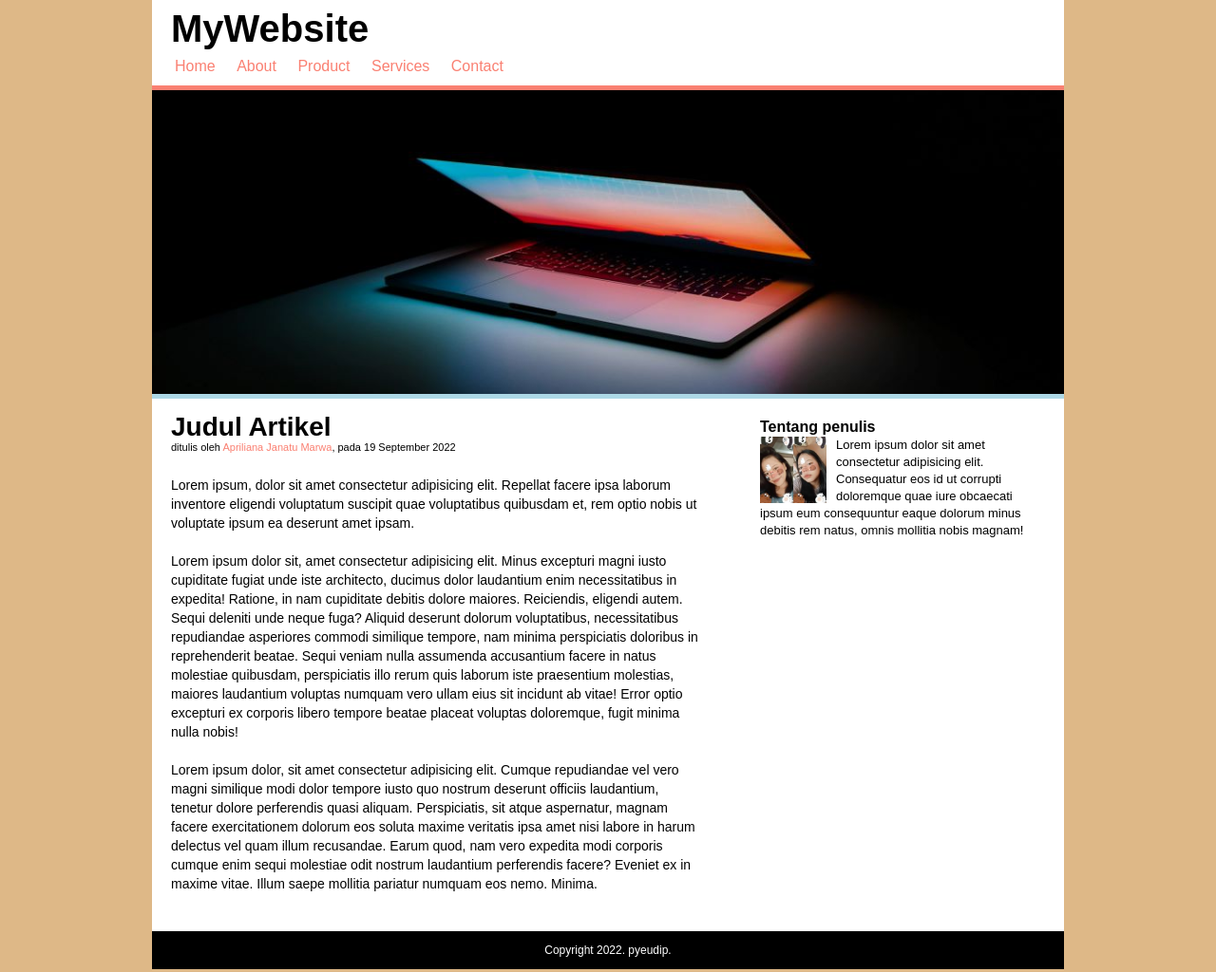
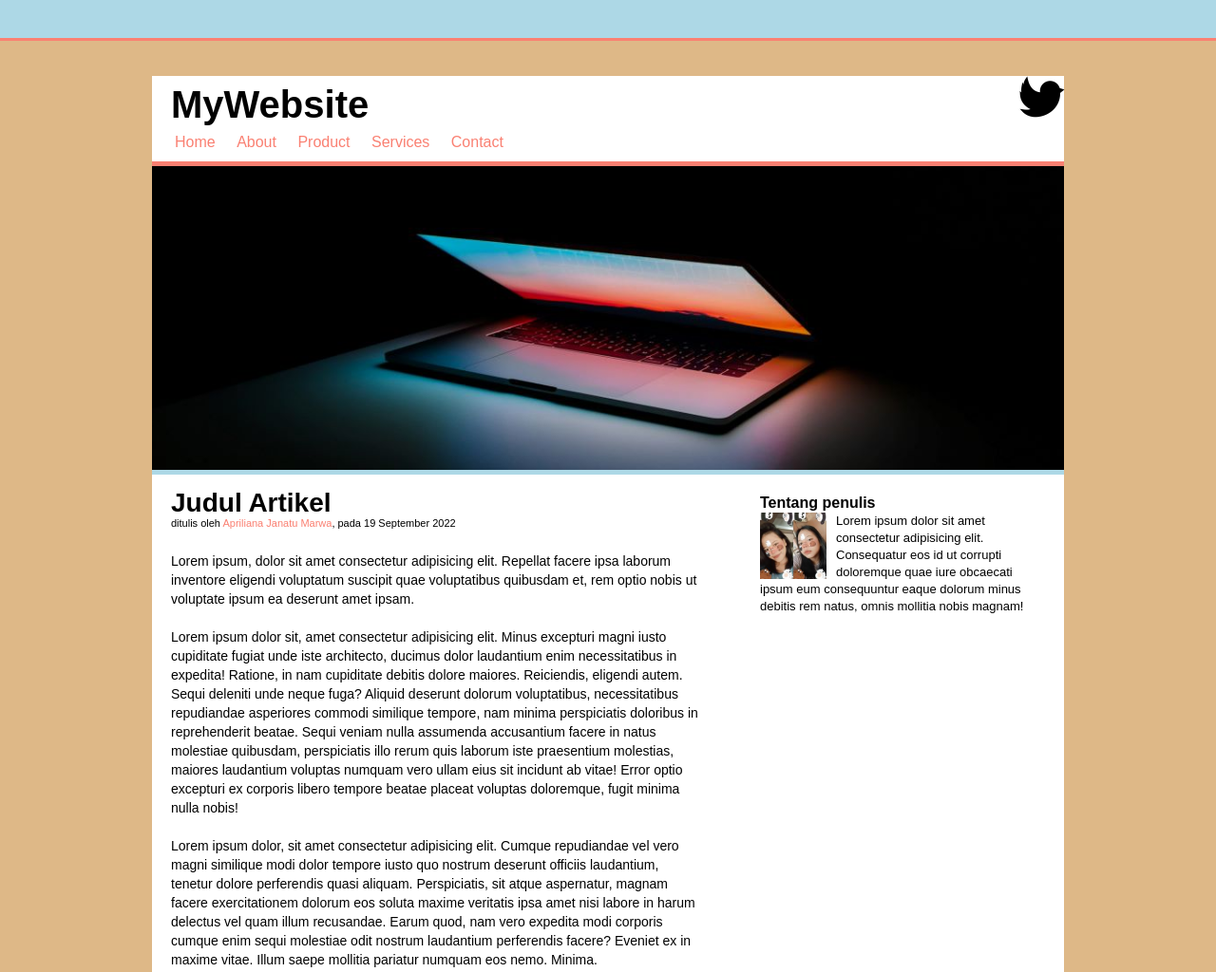
Before and after one commit to pyeudip/pyb2, a plain HTML site: page index.html in a window 1280 px wide. Shown: the top 1024 px of the page at 95% size. Drawn offline with Linux system fonts and the light colour scheme.

Commit message:
first commit

```diff
--- a/index.html
+++ b/index.html
@@ -7,8 +7,13 @@
     <link rel="stylesheet" href="style.css" />
     <title>Box-model</title>
   </head>
-  <body></body>
+  <body>
+    <div class="top-bar"></div>
+
     <div class="conttainer">
+      <a href="http://twitter.com/ajmarwa_" class="twit" target="_blank"
+        >@ajmarwa_</a
+      >
       <div class="header">
         <h1 class="judul">MyWebsite</h1>
         <ul>
@@ -23,18 +28,55 @@
       <div class="content cf">
         <div class="main">
           <h2>Judul Artikel</h2>
-            <p class="penulis">ditulis oleh <a href="">Apriliana Janatu Marwa</a>, pada 19 September 2022</p>
+          <p class="penulis">
+            ditulis oleh <a href="">Apriliana Janatu Marwa</a>, pada 19
+            September 2022
+          </p>
 
-            <p>Lorem ipsum, dolor sit amet consectetur adipisicing elit. Repellat facere ipsa laborum inventore eligendi voluptatum suscipit quae voluptatibus quibusdam et, rem optio nobis ut voluptate ipsum ea deserunt amet ipsam.</p>
+          <p>
+            Lorem ipsum, dolor sit amet consectetur adipisicing elit. Repellat
+            facere ipsa laborum inventore eligendi voluptatum suscipit quae
+            voluptatibus quibusdam et, rem optio nobis ut voluptate ipsum ea
+            deserunt amet ipsam.
+          </p>
 
-            <p>Lorem ipsum dolor sit, amet consectetur adipisicing elit. Minus excepturi magni iusto cupiditate fugiat unde iste architecto, ducimus dolor laudantium enim necessitatibus in expedita! Ratione, in nam cupiditate debitis dolore maiores. Reiciendis, eligendi autem. Sequi deleniti unde neque fuga? Aliquid deserunt dolorum voluptatibus, necessitatibus repudiandae asperiores commodi similique tempore, nam minima perspiciatis doloribus in reprehenderit beatae. Sequi veniam nulla assumenda accusantium facere in natus molestiae quibusdam, perspiciatis illo rerum quis laborum iste praesentium molestias, maiores laudantium voluptas numquam vero ullam eius sit incidunt ab vitae! Error optio excepturi ex corporis libero tempore beatae placeat voluptas doloremque, fugit minima nulla nobis!</p>
+          <p>
+            Lorem ipsum dolor sit, amet consectetur adipisicing elit. Minus
+            excepturi magni iusto cupiditate fugiat unde iste architecto,
+            ducimus dolor laudantium enim necessitatibus in expedita! Ratione,
+            in nam cupiditate debitis dolore maiores. Reiciendis, eligendi
+            autem. Sequi deleniti unde neque fuga? Aliquid deserunt dolorum
+            voluptatibus, necessitatibus repudiandae asperiores commodi
+            similique tempore, nam minima perspiciatis doloribus in
+            reprehenderit beatae. Sequi veniam nulla assumenda accusantium
+            facere in natus molestiae quibusdam, perspiciatis illo rerum quis
+            laborum iste praesentium molestias, maiores laudantium voluptas
+            numquam vero ullam eius sit incidunt ab vitae! Error optio excepturi
+            ex corporis libero tempore beatae placeat voluptas doloremque, fugit
+            minima nulla nobis!
+          </p>
 
-            <p>Lorem ipsum dolor, sit amet consectetur adipisicing elit. Cumque repudiandae vel vero magni similique modi dolor tempore iusto quo nostrum deserunt officiis laudantium, tenetur dolore perferendis quasi aliquam. Perspiciatis, sit atque aspernatur, magnam facere exercitationem dolorum eos soluta maxime veritatis ipsa amet nisi labore in harum delectus vel quam illum recusandae. Earum quod, nam vero expedita modi corporis cumque enim sequi molestiae odit nostrum laudantium perferendis facere? Eveniet ex in maxime vitae. Illum saepe mollitia pariatur numquam eos nemo. Minima.</p>
+          <p>
+            Lorem ipsum dolor, sit amet consectetur adipisicing elit. Cumque
+            repudiandae vel vero magni similique modi dolor tempore iusto quo
+            nostrum deserunt officiis laudantium, tenetur dolore perferendis
+            quasi aliquam. Perspiciatis, sit atque aspernatur, magnam facere
+            exercitationem dolorum eos soluta maxime veritatis ipsa amet nisi
+            labore in harum delectus vel quam illum recusandae. Earum quod, nam
+            vero expedita modi corporis cumque enim sequi molestiae odit nostrum
+            laudantium perferendis facere? Eveniet ex in maxime vitae. Illum
+            saepe mollitia pariatur numquam eos nemo. Minima.
+          </p>
         </div>
         <div class="sidebar">
           <h3>Tentang penulis</h3>
-            <img src="tentang-penulis.jpg" alt="">
-            <p>Lorem ipsum dolor sit amet consectetur adipisicing elit. Consequatur eos id ut corrupti doloremque quae iure obcaecati ipsum eum consequuntur eaque dolorum minus debitis rem natus, omnis mollitia nobis magnam!</p>
+          <img src="tentang-penulis.jpg" alt="" />
+          <p>
+            Lorem ipsum dolor sit amet consectetur adipisicing elit. Consequatur
+            eos id ut corrupti doloremque quae iure obcaecati ipsum eum
+            consequuntur eaque dolorum minus debitis rem natus, omnis mollitia
+            nobis magnam!
+          </p>
         </div>
       </div>
       <div class="footer">
--- a/style.css
+++ b/style.css
@@ -136,10 +136,34 @@ body {
   background-color: burlywood;
 }
 
+.top-bar {
+  position: fixed;
+  top: 0;
+  left: 0;
+  right: 0;
+  height: 40px;
+  background-color: lightblue;
+  border-bottom: 3px solid salmon;
+  z-index: 9999;
+}
+
 .conttainer {
   background-color: white;
   width: 960px;
-  margin: auto;
+  margin: 80px auto;
+  position: relative;
+}
+
+.twit {
+  display: inline-block;
+  width: 50px;
+  height: 50px;
+  background-image: url(reborn.png);
+  background-repeat: no-repeat;
+  text-indent: -9999px;
+  position: absolute;
+  top: -3px;
+  right: -2px;
 }
 
 .header {
```
Also changed, not shown: reborn.png (added). Lines whose indentation alone changed are shown as unchanged.
